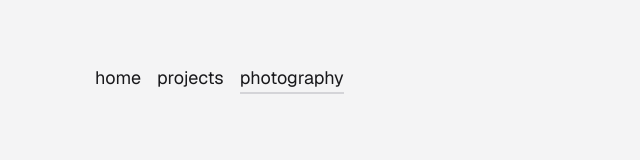
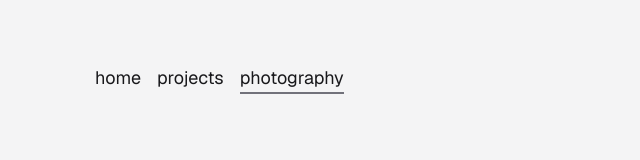
Before and after one commit to grzegorzxpatyk/portfolio, a Next.js app: page /photography in a window 1280 px wide. Shown: the top 160 px of the page, without its empty margins (241-881 px from the left). Built offline with nearby package versions, Linux system fonts and the light colour scheme.

Commit message:
fix styling to improve accesibility of links and navigation

```diff
--- a/app/ui/linkStyled.tsx
+++ b/app/ui/linkStyled.tsx
@@ -7,7 +7,7 @@ export default function LinkStyled(
     return (
         <Link
             {...props}
-            className={`group inline-flex justify-between items-center hover:text-zinc-600 dark:hover:text-zinc-100 ${props.className}`}
+            className={`group inline-flex justify-between items-center hover:text-black dark:hover:text-zinc-100 ${props.className}`}
         >
             {props.children}
             {props.target === '_blank' && (
--- a/app/ui/nav.tsx
+++ b/app/ui/nav.tsx
@@ -18,7 +18,7 @@ export default function Navigation() {
                 <Link
                     href={link.href}
                     key={link.name}
-                    className={`box-content p-0 lowercase text-lg border-b-zinc-300 transition-all border-b-2 hover:text-zinc-600 dark:hover:text-zinc-100 hover:border-opacity-50 ${
+                    className={`box-content p-0 lowercase text-lg border-b-zinc-500 transition-all border-b-2 hover:text-black dark:hover:text-zinc-100 hover:border-opacity-50 ${
                         pathname === link.href ? 'border-opacity-100' : 'border-opacity-0'
                     }`}
                 >
```
